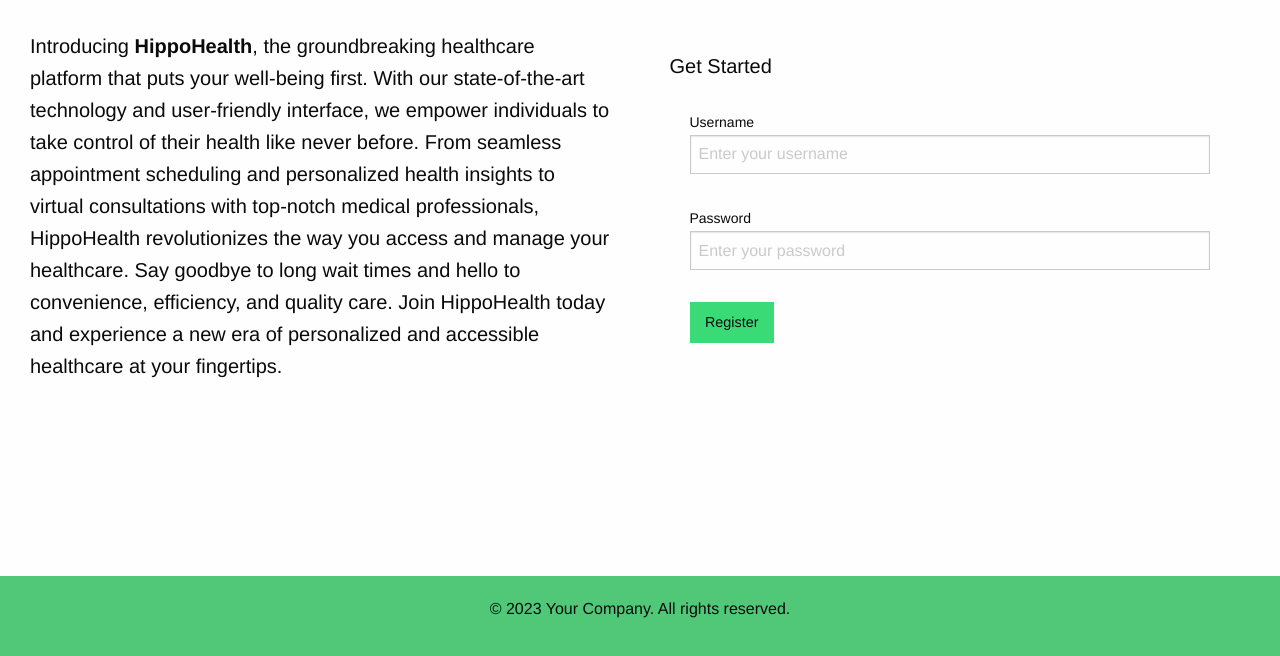
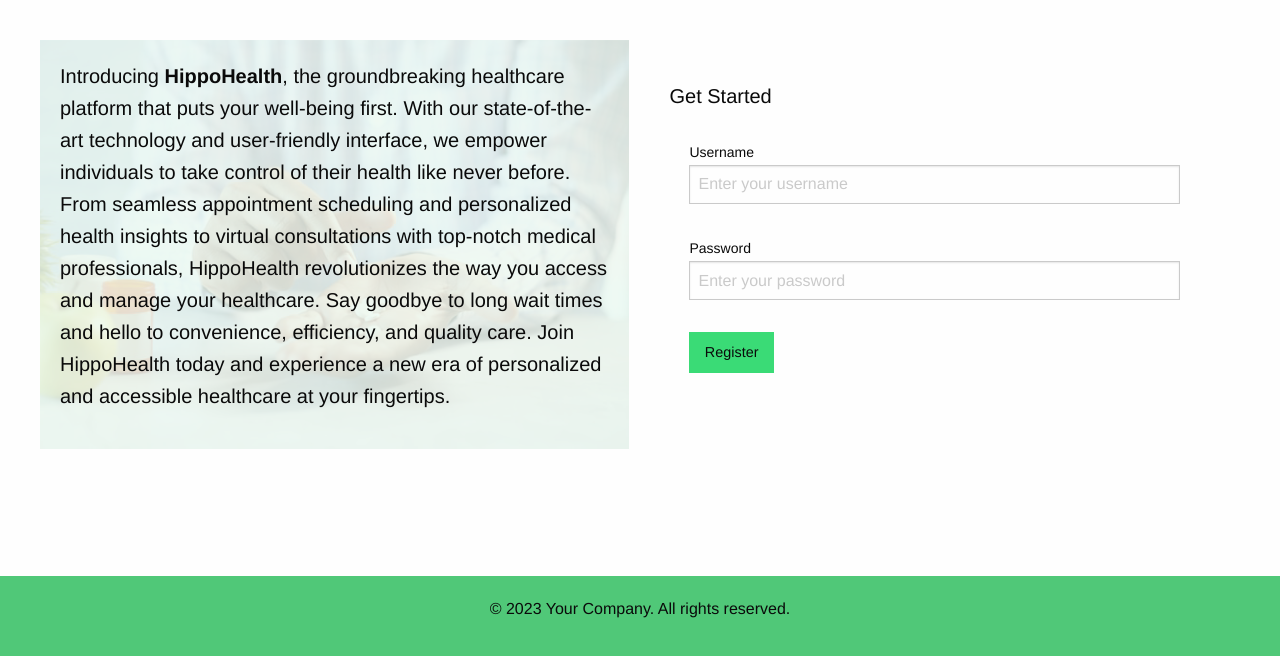
Before and after one commit to williammabotjaeng/hippohealth, a Flask app: page / in a window 1280 px wide. Shown: the part 144-800 px from the top of the page. Run offline with Flask 3, Linux system fonts and the light colour scheme; some libraries are stand-ins or nearby versions.

Commit message:
index layout, index.html

```diff
--- a/static/css/app.css
+++ b/static/css/app.css
@@ -27,7 +27,7 @@
 }
 
 .main-content {
-    padding: 10px;
+    padding: 40px;
     display: flex;
     flex-direction: row;
     width: 100%;
@@ -37,6 +37,9 @@
     float: left;
     width: 100%;
     padding: 20px;
+    background-image: url("../images/home-img.png");
+    background-position: center;
+    background-size: cover;
 }
 
 .right-home {
```
Also changed, not shown: static/images/home-img.png (added).
